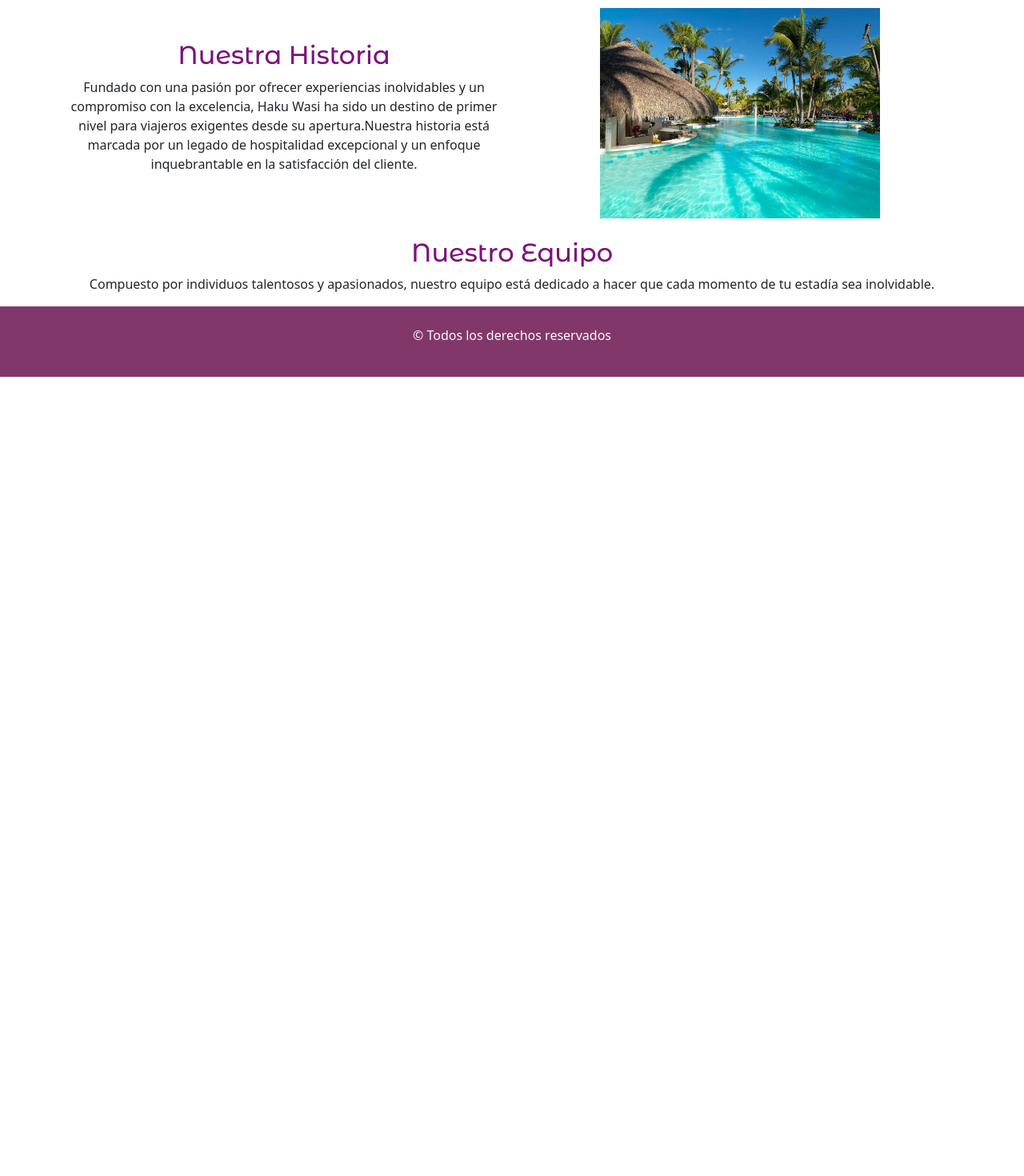
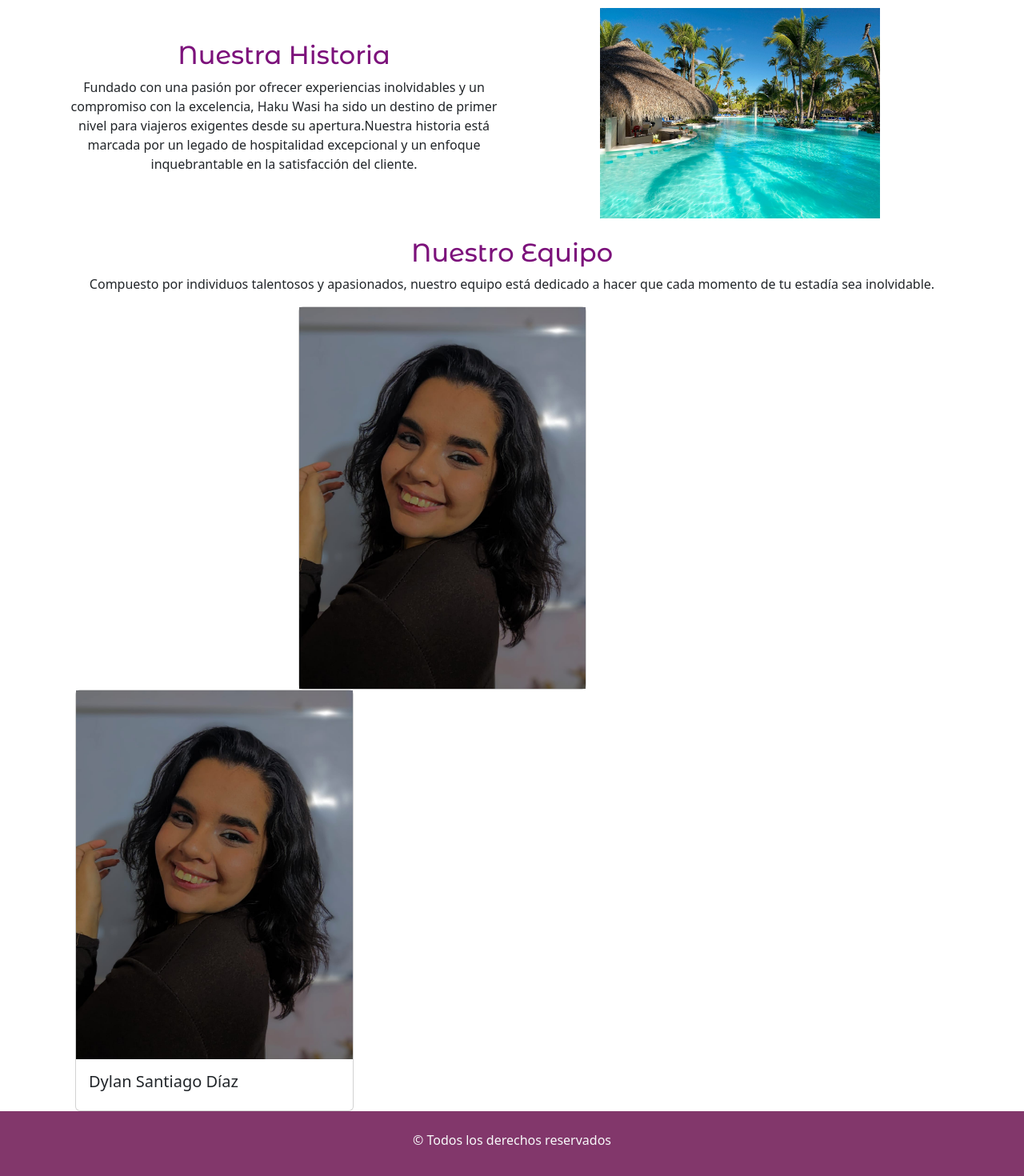
Before and after one commit to Pabmoy25/proyectoHotel-FrontEnd, a React (Vite) app: page /nosotros in a window 1280 px wide. Shown: the part 750-2220 px from the top of the page at 80% size. Before the commit the page ends 1221 px from the top, so only its background shows below. Built offline with nearby package versions, Linux system fonts and the light colour scheme.

Commit message:
Solucione problrms de q la card se iba en toda la pagina

```diff
--- a/src/App.css
+++ b/src/App.css
@@ -124,56 +124,51 @@ tbody {
   transition: left 1s ;
 }
 
-.cardEquipo{
-  position: absolute;
-  top: 50%;
-  left: 50%;
-  transform: translate(-50%,-50%);
+.cardEquipo {
   width: 360px;
   height: 480px;
   background-color: #333;
 }
 
-.cardEquipo .imageEquipo{
+.cardEquipo .imageEquipo {
   width: 100%;
   height: 100%;
   overflow: hidden;
 }
 
-.cardEquipo .imageEquipo img{
+.cardEquipo .imageEquipo img {
   width: 100%;
   height: 100%;
   object-fit: cover;
   object-position: center;
-  transition: .5s;
-
+  transition: 0.5s;
 }
 
-.cardEquipo:hover .imageEquipo img{
-  opacity: .5;
+.cardEquipo:hover .imageEquipo img {
+  opacity: 0.5;
   transform: translateX(30%);
 }
 
-.cardEquipo .detailsEquipo{
+.cardEquipo .detailsEquipo {
   position: absolute;
   top: 0;
   left: 0;
   width: 70%;
   height: 100%;
-  background: #E09AD0;
-  transition: all .5s;
+  background: #e09ad0;
+  transition: all 0.5s;
   transform-origin: left;
   transform: perspective(2000px) rotateY(-90deg);
 }
 
-.cardEquipo:hover .detailsEquipo{
+.cardEquipo:hover .detailsEquipo {
   transform: perspective(2000px) rotateY(0deg);
 }
 
 .cardEquipo .detailsEquipo .centerEquipo {
   padding: 20px;
   text-align: center;
-  background-color: #E09AD0;
+  background-color: #e09ad0;
   line-height: 20px;
   font-size: 20px;
   text-transform: uppercase;
@@ -198,7 +193,7 @@ tbody {
 .btn-linkedin {
   background-color: #82376b;
   color: #fff;
-  margin-right: 10px; /* Espacio entre botones */
+  margin-right: 10px;
 }
 
 .btn-github {
--- a/src/components/pages/SobreNosotros.jsx
+++ b/src/components/pages/SobreNosotros.jsx
@@ -102,24 +102,24 @@ const SobreNosotros = () => {
       </section>
 
       <section className="container">
-        <section className="row">
+  <section className="row justify-content-center align-items-center">
     <div className="col-lg-6">
-            <div className="cardEquipo">
+      <div className="card cardEquipo">
         <div className="imageEquipo">
           <img
             src={FotoAnto}
             alt="Hotel"
-                  className="img-fluid "
+            className="img-fluid"
             width={350}
-                ></img>
+          />
         </div>
         <div className="detailsEquipo">
           <div className="centerEquipo">
             <h2>Ortega Antonella</h2>
             <p>
-                    Lorem ipsum dolor sit amet, consectetur adipisicing elit.
-                    Atque accusantium ea quibusdam aspernatur voluptas cumque
-                    aut eos vel saepe adipisci.
+              Lorem ipsum dolor sit amet, consectetur adipisicing elit. Atque
+              accusantium ea quibusdam aspernatur voluptas cumque aut eos vel
+              saepe adipisci.
             </p>
             <div class="social-buttons">
               <a
@@ -139,6 +139,26 @@ const SobreNosotros = () => {
     </div>
   </section>
 </section>
+
+
+      <div class="container">
+          <div class="row">
+            <div class="col-md-4">
+              <div class="card">
+              <img
+                  src={FotoAnto}
+                  alt="Hotel"
+                  className="img-fluid "
+                  width={350}
+                ></img>
+                <div class="card-body">
+                  <h5 class="card-title">Dylan Santiago Díaz</h5>
+                </div>
+              </div>
+            </div>
+
+          </div>
+</div>
     </>
   );
 };
```
Lines whose indentation alone changed are shown as unchanged.
